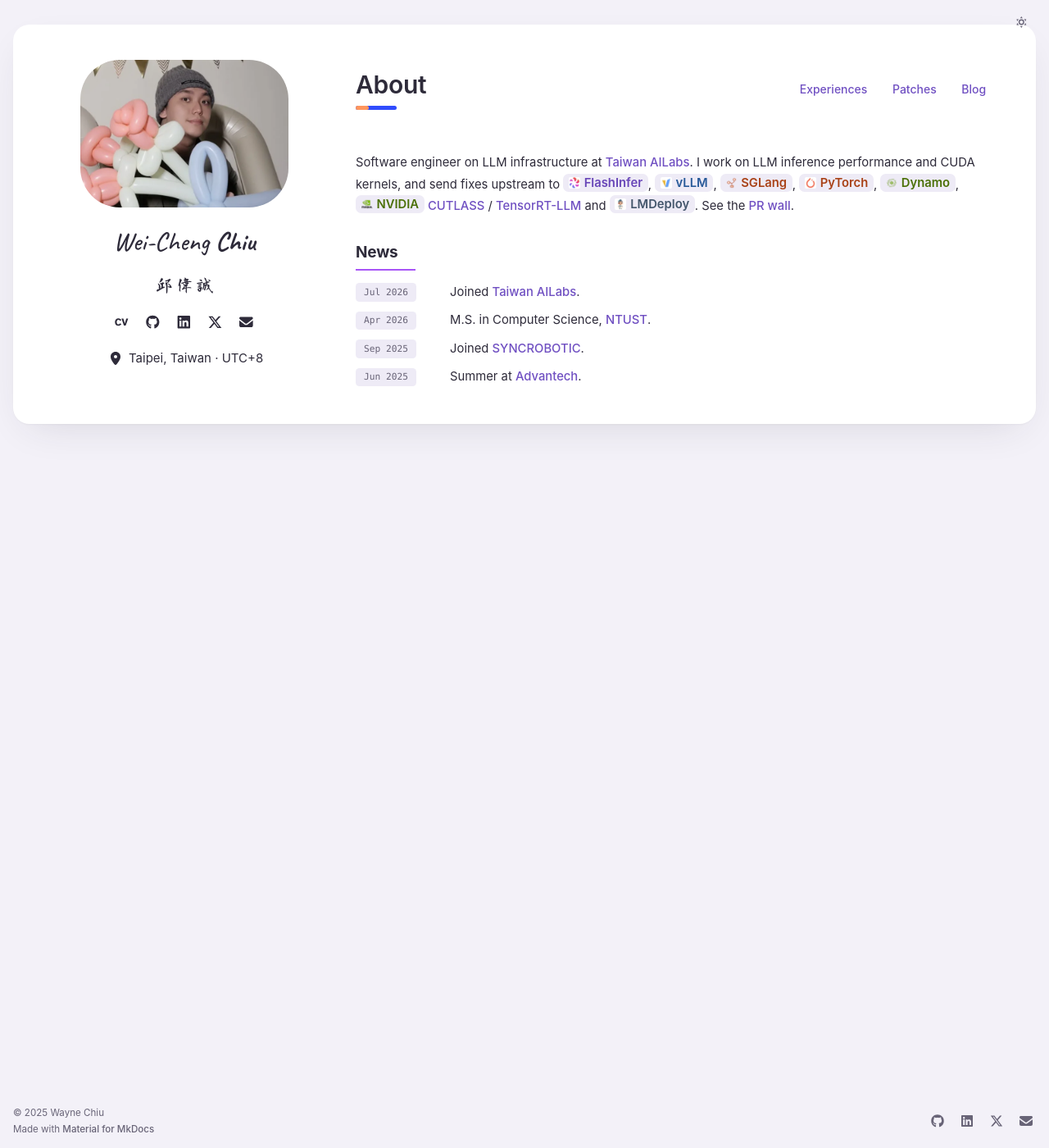
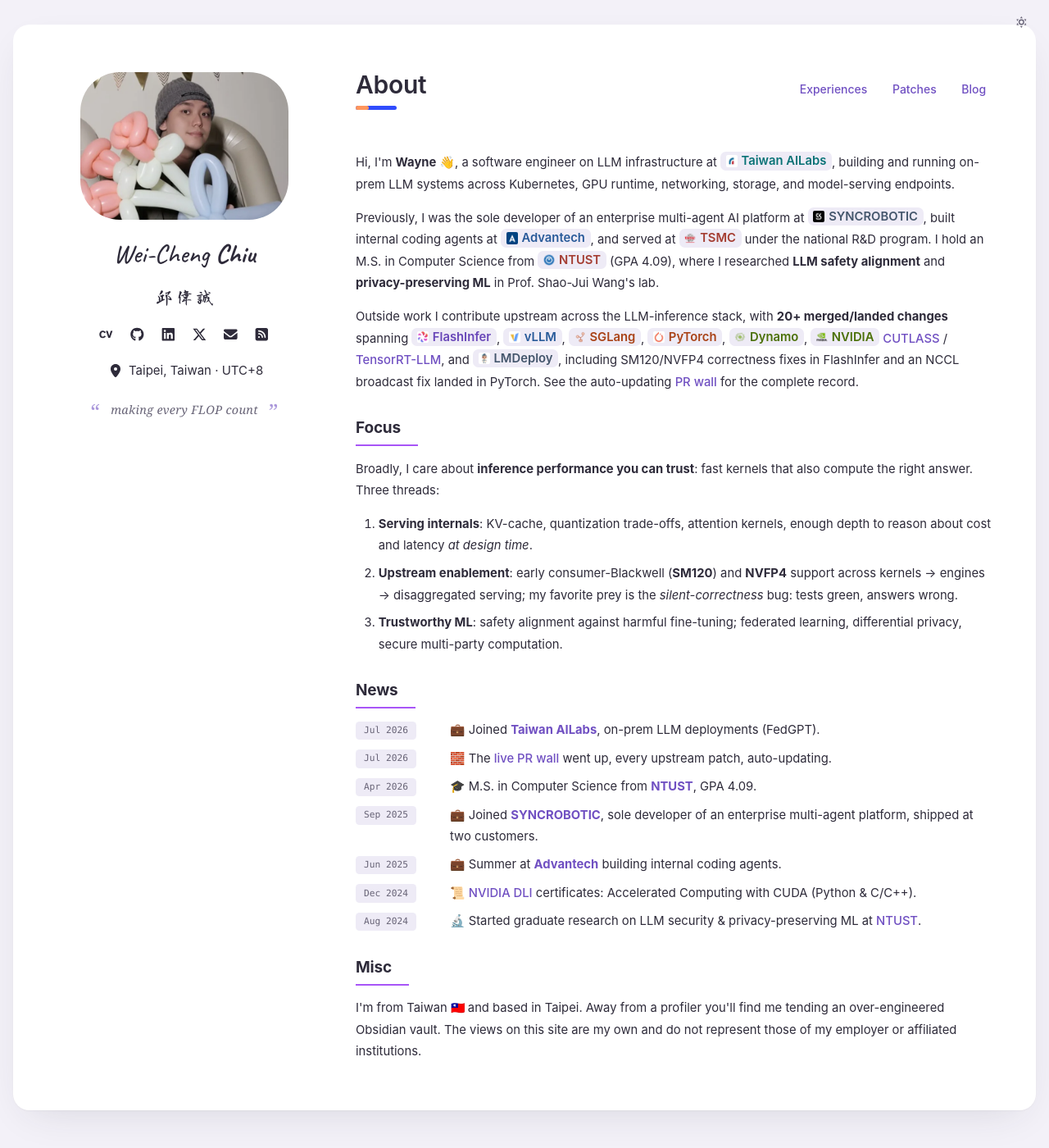
Before and after one commit to waynehacking8/waynehacking8.github.io, an MkDocs documentation site: the page built from docs/index.md, in a window 1280 px wide and 1400 px high. Shown: the whole window at 82% size. Built offline with MkDocs 1.6.1 and Material for MkDocs 9.7.7, drawn with Linux system fonts in a browser that asks for light colours; emoji names are drawn with the system emoji font.

Commit message:
Homepage: restore the original layout with company and project logos
Keeps the new photo, drops Selected Work, updates role and PR count.

Co-Authored-By: Claude Opus 5.5 <noreply@anthropic.com>

```diff
--- a/docs/index.md
+++ b/docs/index.md
@@ -6,29 +6,73 @@ hide:
 
 # About
 
-Software engineer on LLM infrastructure at [Taiwan AILabs](https://ailabs.tw/).
-I work on LLM inference performance and CUDA kernels, and send fixes upstream to
+Hi, I'm **Wayne** 👋, a software engineer on LLM infrastructure at
+<a href="https://ailabs.tw/"><span class="chip chip-teal"><img src="assets/logos/tail.png" alt="" width="64" height="64" />Taiwan AILabs</span></a>,
+building and running on-prem LLM systems across Kubernetes, GPU runtime,
+networking, storage, and model-serving endpoints.
+
+Previously, I was the sole developer of an enterprise multi-agent AI platform at
+<a href="https://syncrobotic.ai/"><span class="chip chip-navy"><img src="assets/logos/syncrobotic.png" alt="" width="64" height="64" />SYNCROBOTIC</span></a>, built internal coding agents at
+<a href="https://www.advantech.com/en"><span class="chip chip-blue"><img src="assets/logos/advantech.png" alt="" width="64" height="64" />Advantech</span></a>,
+and served at <a href="https://www.tsmc.com/english"><span class="chip chip-red"><img src="assets/logos/tsmc.png" alt="" width="64" height="64" />TSMC</span></a>
+under the national R&D program. I hold an M.S. in Computer Science from
+<a href="https://www.ntust.edu.tw/"><span class="chip chip-red"><img src="assets/logos/ntust.png" alt="" width="64" height="64" />NTUST</span></a>
+(GPA 4.09), where I researched **LLM safety alignment** and **privacy-preserving ML**
+in Prof. Shao-Jui Wang's lab.
+
+Outside work I contribute upstream across the LLM-inference stack, with **20+
+merged/landed changes** spanning
 <a href="https://github.com/flashinfer-ai/flashinfer"><span class="chip chip-purple"><img src="assets/logos/flashinfer.png" alt="" width="64" height="64" />FlashInfer</span></a>,
 <a href="https://github.com/vllm-project/vllm"><span class="chip chip-blue"><img src="assets/logos/vllm.png" alt="" width="64" height="64" />vLLM</span></a>,
 <a href="https://github.com/sgl-project/sglang"><span class="chip chip-orange"><img src="assets/logos/sglang.png" alt="" width="64" height="64" />SGLang</span></a>,
 <a href="https://github.com/pytorch/pytorch"><span class="chip chip-orange"><img src="assets/logos/pytorch.png" alt="" width="64" height="64" />PyTorch</span></a>,
 <a href="https://github.com/ai-dynamo/dynamo"><span class="chip chip-green"><img src="assets/logos/dynamo.png" alt="" width="64" height="64" />Dynamo</span></a>,
 <a href="https://github.com/NVIDIA"><span class="chip chip-green"><img src="assets/logos/nvidia.png" alt="" width="64" height="64" />NVIDIA</span></a>
-<a href="https://github.com/NVIDIA/cutlass">CUTLASS</a> / <a href="https://github.com/NVIDIA/TensorRT-LLM">TensorRT-LLM</a> and
-<a href="https://github.com/InternLM/lmdeploy"><span class="chip chip-navy"><img src="assets/logos/internlm.png" alt="" width="64" height="64" />LMDeploy</span></a>.
-See the [PR wall](https://prs.wayne.is-a.dev).
+<a href="https://github.com/NVIDIA/cutlass">CUTLASS</a> / <a href="https://github.com/NVIDIA/TensorRT-LLM">TensorRT-LLM</a>, and
+<a href="https://github.com/InternLM/lmdeploy"><span class="chip chip-navy"><img src="assets/logos/internlm.png" alt="" width="64" height="64" />LMDeploy</span></a>,
+including SM120/NVFP4 correctness fixes in FlashInfer and an NCCL broadcast fix
+landed in PyTorch. See the auto-updating [PR wall](https://prs.wayne.is-a.dev)
+for the complete record.
+
+## Focus
+
+Broadly, I care about **inference performance you can trust**: fast kernels that also
+compute the right answer. Three threads:
+
+1. **Serving internals**: KV-cache, quantization trade-offs, attention kernels,
+   enough depth to reason about cost and latency *at design time*.
+2. **Upstream enablement**: early consumer-Blackwell (**SM120**) and **NVFP4** support
+   across kernels → engines → disaggregated serving; my favorite prey is the
+   *silent-correctness* bug: tests green, answers wrong.
+3. **Trustworthy ML**: safety alignment against harmful fine-tuning; federated
+   learning, differential privacy, secure multi-party computation.
 
 ## News
 
 <div class="pb-news">
 <dl>
   <dt>Jul 2026</dt>
-  <dd>Joined <a href="https://ailabs.tw/">Taiwan AILabs</a>.</dd>
+  <dd>💼 Joined <a href="https://ailabs.tw/"><strong>Taiwan AILabs</strong></a>, on-prem LLM deployments (FedGPT).</dd>
+  <dt>Jul 2026</dt>
+  <dd>🧱 The <a href="https://prs.wayne.is-a.dev">live PR wall</a> went up, every
+      upstream patch, auto-updating.</dd>
   <dt>Apr 2026</dt>
-  <dd>M.S. in Computer Science, <a href="https://www.ntust.edu.tw/">NTUST</a>.</dd>
+  <dd>🎓 M.S. in Computer Science from <a href="https://www.ntust.edu.tw/"><strong>NTUST</strong></a>, GPA 4.09.</dd>
   <dt>Sep 2025</dt>
-  <dd>Joined <a href="https://syncrobotic.ai/">SYNCROBOTIC</a>.</dd>
+  <dd>💼 Joined <a href="https://syncrobotic.ai/"><strong>SYNCROBOTIC</strong></a>, sole developer of an enterprise
+      multi-agent platform, shipped at two customers.</dd>
   <dt>Jun 2025</dt>
-  <dd>Summer at <a href="https://www.advantech.com/en">Advantech</a>.</dd>
+  <dd>💼 Summer at <a href="https://www.advantech.com/en"><strong>Advantech</strong></a> building internal coding agents.</dd>
+  <dt>Dec 2024</dt>
+  <dd>📜 <a href="https://learn.nvidia.com/">NVIDIA DLI</a> certificates: Accelerated Computing with CUDA (Python &amp; C/C++).</dd>
+  <dt>Aug 2024</dt>
+  <dd>🔬 Started graduate research on LLM security &amp; privacy-preserving ML at
+      <a href="https://www.ntust.edu.tw/">NTUST</a>.</dd>
 </dl>
 </div>
+
+## Misc
+
+I'm from Taiwan :flag_tw: and based in Taipei. Away from a profiler you'll find me tending an
+over-engineered Obsidian vault. The views on this site are my own and do not represent
+those of my employer or affiliated institutions.
--- a/overrides/main.html
+++ b/overrides/main.html
@@ -185,8 +185,10 @@
     <a href="https://www.linkedin.com/in/wei-cheng-chiu/" aria-label="LinkedIn profile" title="LinkedIn"><span class="twemoji">{% include ".icons/fontawesome/brands/linkedin.svg" %}</span></a>
     <a href="https://x.com/itswaynechiu" aria-label="X profile" title="X"><span class="twemoji">{% include ".icons/fontawesome/brands/x-twitter.svg" %}</span></a>
     <a href="mailto:waynehacking8@gmail.com" aria-label="Send email" title="Email"><span class="twemoji">{% include ".icons/fontawesome/solid/envelope.svg" %}</span></a>
+    <a href="https://prs.wayne.is-a.dev/feed.xml" aria-label="PR feed" title="PR feed"><span class="twemoji">{% include ".icons/fontawesome/solid/square-rss.svg" %}</span></a>
   </p>
   <p class="pb-loc"><span class="twemoji">{% include ".icons/fontawesome/solid/location-dot.svg" %}</span> Taipei, Taiwan · UTC+8</p>
+  <p class="pb-quote">making every FLOP count</p>
   <div class="pb-sidebar-toc-slot">
   {% if is_post and page.toc %}
   {{ render_desktop_article_toc(page.toc) }}
```
